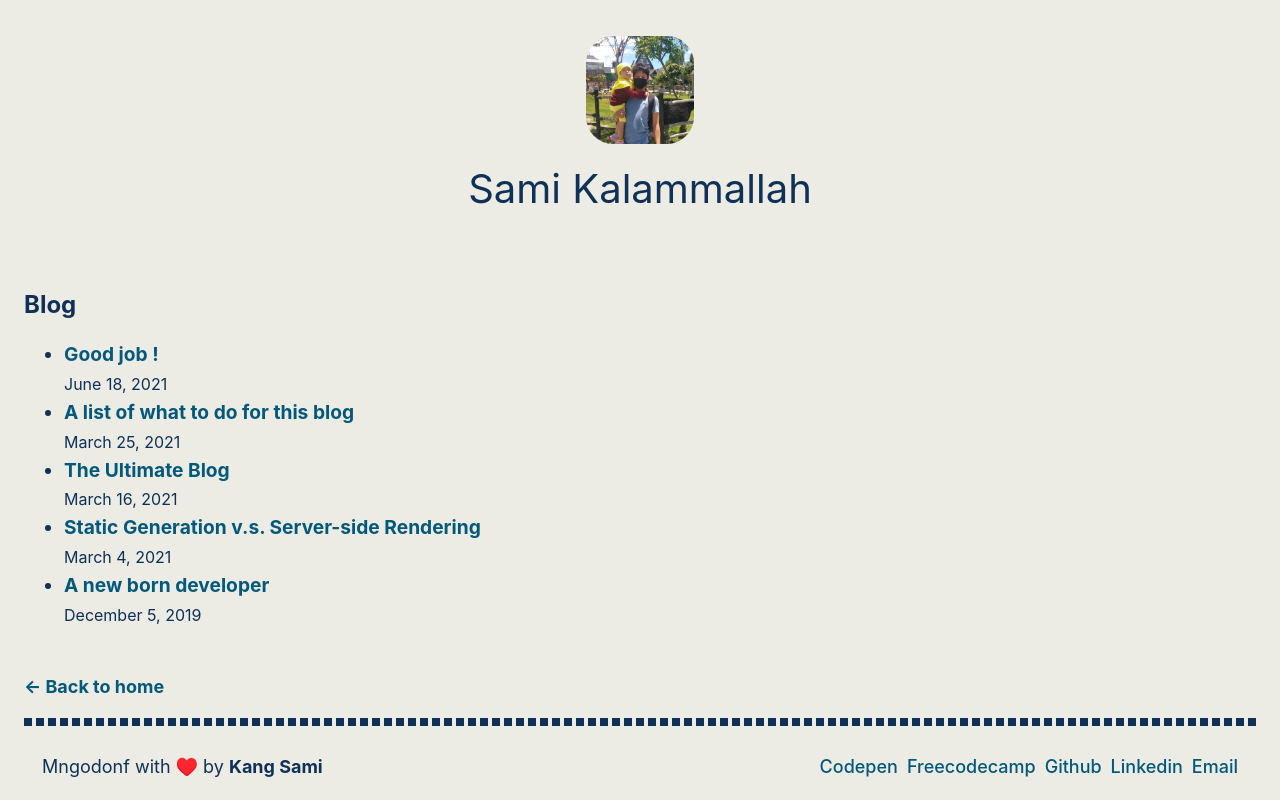
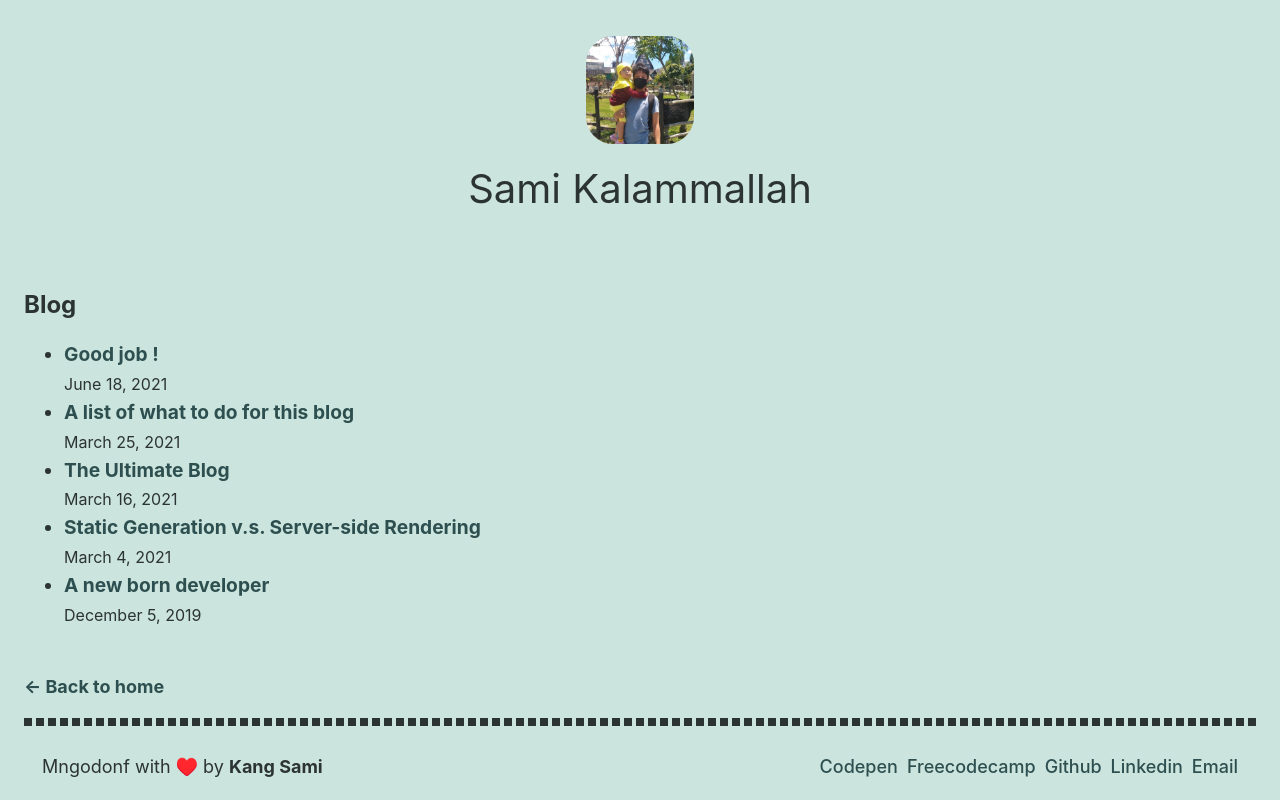
Before and after one commit to SamX23/my-blog, a Next.js app: page /blog in a window 1280 px wide. Built offline with nearby package versions, Linux system fonts and the light colour scheme.

Commit message:
update : change light color theme

```diff
--- a/src/theme/theme.ts
+++ b/src/theme/theme.ts
@@ -13,12 +13,12 @@ export const darkColorPalette = {
 };
 
 export const lightColorPalette = {
-  primary: "rgba(236, 236, 228, 1)",
-  secondary: "rgba(0, 136, 145, 1)",
-  text: "rgba(15, 48, 87, 1)",
-  link: "rgba(0, 88, 122, 1)",
-  linkHover: "rgba(96, 182, 243,1)",
-  loadingBar: "rgba(0, 88, 122, 1)",
+  primary: "rgb(203, 228, 222)",
+  secondary: "rgb(14, 131, 136)",
+  text: "rgb(44, 51, 51)",
+  link: "rgb(46, 79, 79)",
+  linkHover: "rgb(44, 51, 51)",
+  loadingBar: "rgb(46, 79, 79)",
   repo: "prussian",
 };
 
```
